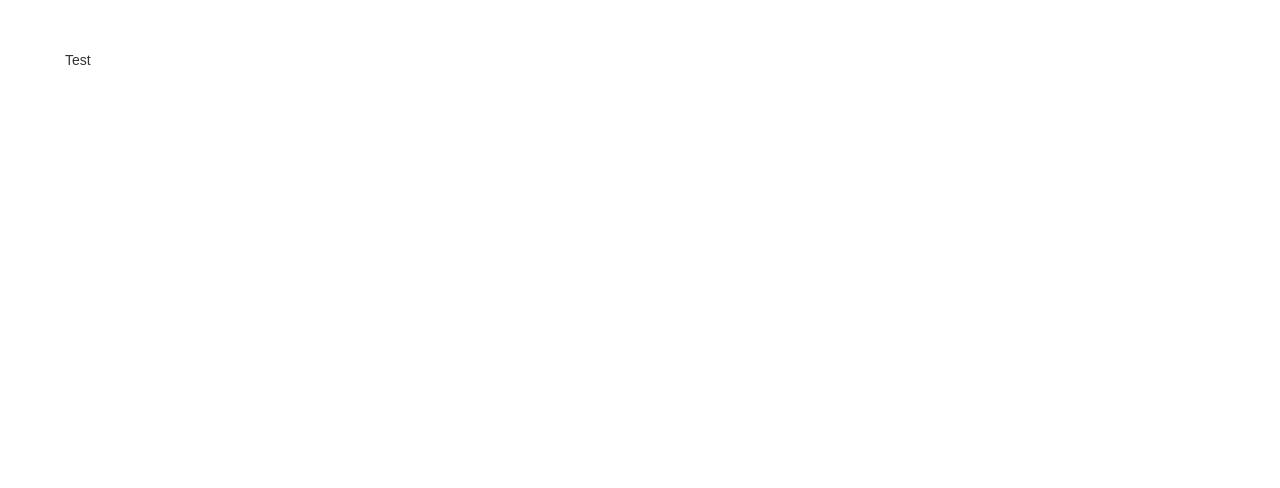
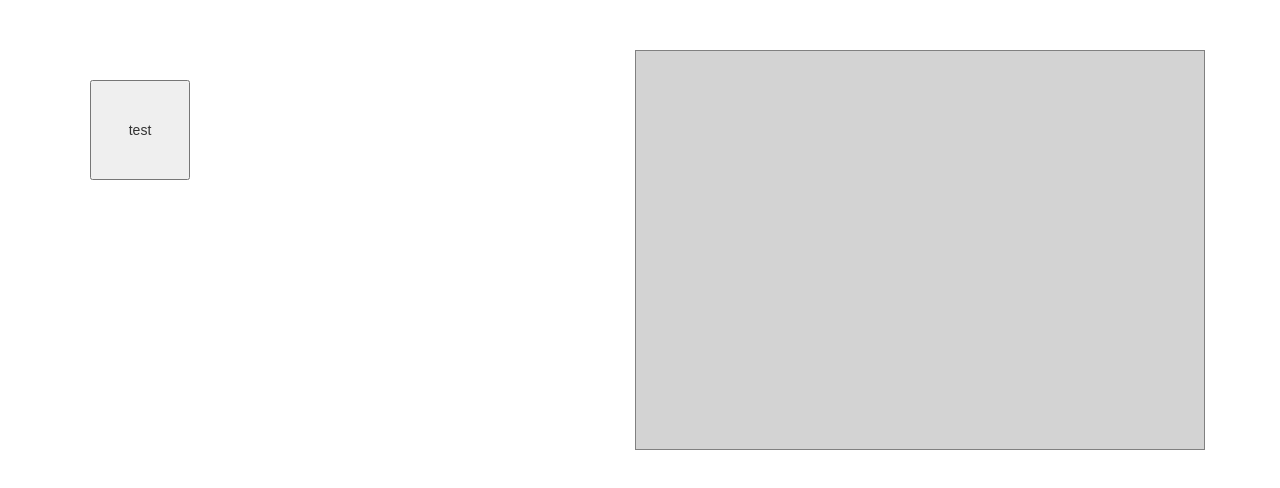
Before and after one commit to pluboj/react-colors, a React (Create React App) app: page / in a window 1280 px wide. Shown: the top 488 px of the page. Built offline with nearby package versions, Linux system fonts and the light colour scheme.

Commit message:
Create static page

```diff
--- a/src/App.css
+++ b/src/App.css
@@ -1,3 +1,15 @@
 .grid-layout {
   margin: 50px;
 }
+
+.btn-list-layout {
+  width: 50%;
+  float: left;
+}
+
+.btn-layout {
+  width:100px;
+  height: 100px;
+  margin: 30px;
+  display:inline-block;
+}
--- a/src/App.js
+++ b/src/App.js
@@ -1,15 +1,53 @@
 import React, { Component } from 'react';
 import './App.css';
-import { Button, Grid, ButtonToolbar } from 'react-bootstrap';
+import { Grid, ButtonToolbar } from 'react-bootstrap';
 
 class App extends Component {
+  state = {
+    bck: 'lightgrey',
+  };
   render() {
     return (
       <Grid className="grid-layout">
-        Test
+        <ButtonList>
+        </ ButtonList>
+        <Display
+          bckColor={this.state.bck}
+        >
+        </ Display>
       </Grid>
     );
   }
 }
 
+class ButtonList extends Component {
+  render() {
+    return (
+      <ButtonToolbar className="btn-list-layout">
+        <button
+          className="btn-layout"
+        >
+        test
+        </button>
+      </ ButtonToolbar>
+    );
+  }
+}
+
+class Display extends Component {
+  render() {
+    const displayStyle = {
+      backgroundColor: this.props.bckColor,
+      width: '50%',
+      float: 'right',
+      height: 400,
+      border: '1px solid grey',
+    }
+
+    return (
+      <div style={displayStyle}></div>
+    );
+  }
+}
+
 export default App;
```
